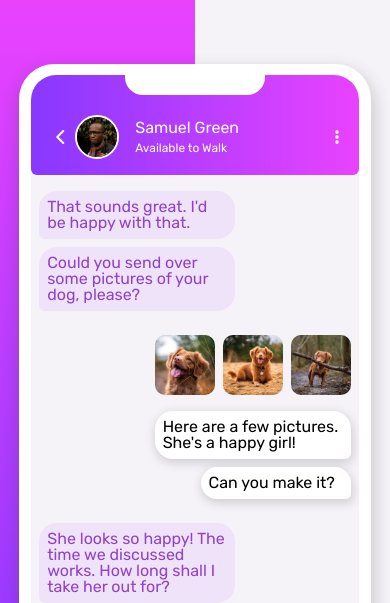
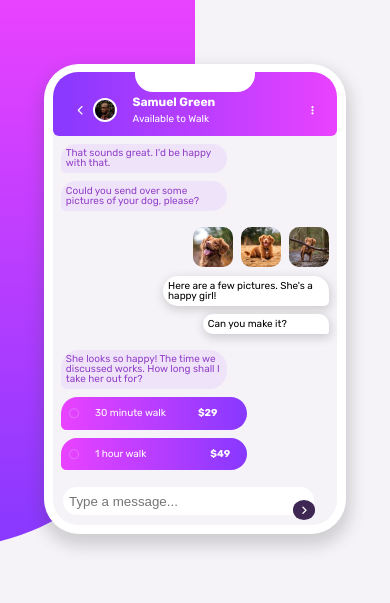
Before and after one commit to SteveNoyes/chatApp, a plain HTML site: page index.html in a window 390 px wide. Shown: the top 603 px of the page. Drawn offline with Linux system fonts and the light colour scheme.

Commit message:
resize whole phone, smaller

```diff
--- a/css/style.css
+++ b/css/style.css
@@ -51,7 +51,7 @@ main {
   top: -1px;
   right: 50%;
   z-index: 10;
-  height: 90vh;
+  height: 65vh;
   width: 500px;
   border-radius: 0 0 60% 60%;
   background: linear-gradient(var(--light-magenta), var(--light-violet));
@@ -78,8 +78,9 @@ main {
 
 
 .phoneCard {
+  font-size: 10px;
   border: 1px solid white;
-  width: 350px;
+  width: 300px;
   margin: 0 auto 5rem;
   border-radius: 35px;
   background-color: var(--white);
@@ -89,7 +90,7 @@ main {
 
 .earBlank {
   width: 40%;
-  height: 30px;
+  height: 27px;
   border-radius: 0 0 18px 18px;
   margin: auto;
   background-color: white;
@@ -98,7 +99,7 @@ main {
 
 .outlineCard {
   border-radius: 25px;
-  margin: .7rem;
+  margin: .5rem;
   margin-top: -20px;
   background-color: var(--light-grayish-violet);
 }
@@ -114,11 +115,11 @@ main {
   display: flex;
   justify-content: left;
   align-items: center;
-  padding-top: 2.5rem;
-  padding-bottom: 1rem;
+  padding-top: 1.5rem;
+  padding-bottom: .7rem;
   background: linear-gradient(to left, var(--light-magenta), var(--light-violet));
   color: var(--white);
-  margin-bottom: 1rem;
+  margin-bottom: .5rem;
 }
 
 .infoHeader .fa-chevron-left {
@@ -140,9 +141,14 @@ main {
   margin-right: 6rem;
 }
 
+.nameStatus h1 {
+  font-weight: 700;
+  font-size: 12px;
+}
+
 .nameStatus p {
   padding-top: .4rem;
-  font-size: 12px;
+  font-size: 10px;
 }
 
 .fa-ellipsis-vertical:hover {
@@ -166,7 +172,7 @@ main {
 .leftChat {
   width: 55%;
   border-radius: 18px 18px 18px 6px;
-  padding: .5rem;
+  padding: .3rem;
   margin-left: .5rem;
   margin-bottom: .5rem;
   color: var(--moderate-violet);
@@ -179,14 +185,14 @@ main {
   width: 55%;
   position: relative;
   float: right;
-  padding: .5rem;
+  padding: .3rem;
   margin-right: .5rem;
   margin-bottom: .5rem;
   box-shadow: 1px 3px 10px 1px rgba(61, 61, 61, 0.2);
 }
 
 .rightChatBottom {
-  margin-bottom: 1.5rem;
+  margin-bottom: 1rem;
   /* 41 works but I want it to be 42 so bad */
   width: 41%;
 }
@@ -206,11 +212,9 @@ main {
   overflow: auto;
 }
 
-
-
 .dogs {
-  margin-top: 1.5rem;
-  margin-bottom: 1rem;
+  margin-top: 1rem;
+  margin-bottom: .6rem;
   display: flex;
   justify-content: end;
 }
@@ -229,9 +233,9 @@ main {
 
 .leftChatOffer {
   display: flex;
-  width: 70%;
+  width: 60%;
   border-radius: 18px 18px 18px 6px;
-  padding: .8rem;
+  padding: .7rem .5rem;
   margin-bottom: .5rem;
   background: linear-gradient(to right, var(--light-magenta), var(--light-violet));
   color: var(--white);
@@ -243,20 +247,16 @@ main {
   margin-right: 1rem;
 }
 
-
-
-
-
-
-
-
-
 .walkOffer0 {
   margin-right: 2rem;
 }
 
 .walkOffer1 {
   margin-right: 4rem;
+}
+
+.price {
+  font-weight: 700;
 }
 
 
@@ -269,8 +269,8 @@ main {
   border-radius: 25px;
   border: none;
   width: 84%;
-  padding: .7rem;
-  margin: 1rem;
+  padding: .4rem;
+  margin: .6rem;
 }
 
 .messageChatBar input:focus {
@@ -280,7 +280,7 @@ main {
 .messageChatBar i {
   position: absolute;
   top: 22.5px;
-  left: 280px;
+  left: 240px;
   background-color: var(--very-dark-desaturated-violet);
   border-radius: 50%;
   color: var(--white);
--- a/index.html
+++ b/index.html
@@ -28,7 +28,7 @@
         <div class="outlineCard">
           <div class="infoHeader">
             <i class="fa-solid fa-chevron-left"></i>
-            <img src="images/avatar.jpg" alt="caller photo" width="40px" class="callerPhoto">
+            <img src="images/avatar.jpg" alt="caller photo" width="20px" class="callerPhoto">
             <div class="nameStatus">
               <h1>Samuel Green</h1>
               <p>Available to Walk</p>
@@ -42,9 +42,9 @@
             <p>Could you send over some pictures of your dog, please?</p>
           </div>
           <div class="dogs">
-            <img src="images/dog-image-1.jpg" alt="A wicked cute dog" width="60px" class="dog">
-            <img src="images/dog-image-2.jpg" alt="An even cuter dog" width="60px" class="dog">
-            <img src="images/dog-image-3.jpg" alt="Oh my god, good dog" width="60px" class="dog">
+            <img src="images/dog-image-1.jpg" alt="A wicked cute dog" width="40px" class="dog">
+            <img src="images/dog-image-2.jpg" alt="An even cuter dog" width="40px" class="dog">
+            <img src="images/dog-image-3.jpg" alt="Oh my god, good dog" width="40px" class="dog">
           </div>
           <div class="rightChat">
             <p>Here are a few pictures. She's a happy girl!</p>
@@ -58,12 +58,12 @@
           <div class="leftChatOffer">
             <i class="fa-regular fa-circle"></i>
             <p class="walkOffer0">30 minute walk</p>
-            <p>$29</p>
+            <p class="price">$29</p>
           </div>
           <div class="leftChatOffer">
             <i class="fa-regular fa-circle"></i>
             <p class="walkOffer1">1 hour walk</p>
-            <p>$49</p>
+            <p class="price">$49</p>
           </div>
           <div class="messageChatBar">
             <input type="text" placeholder="Type a message...">
```
